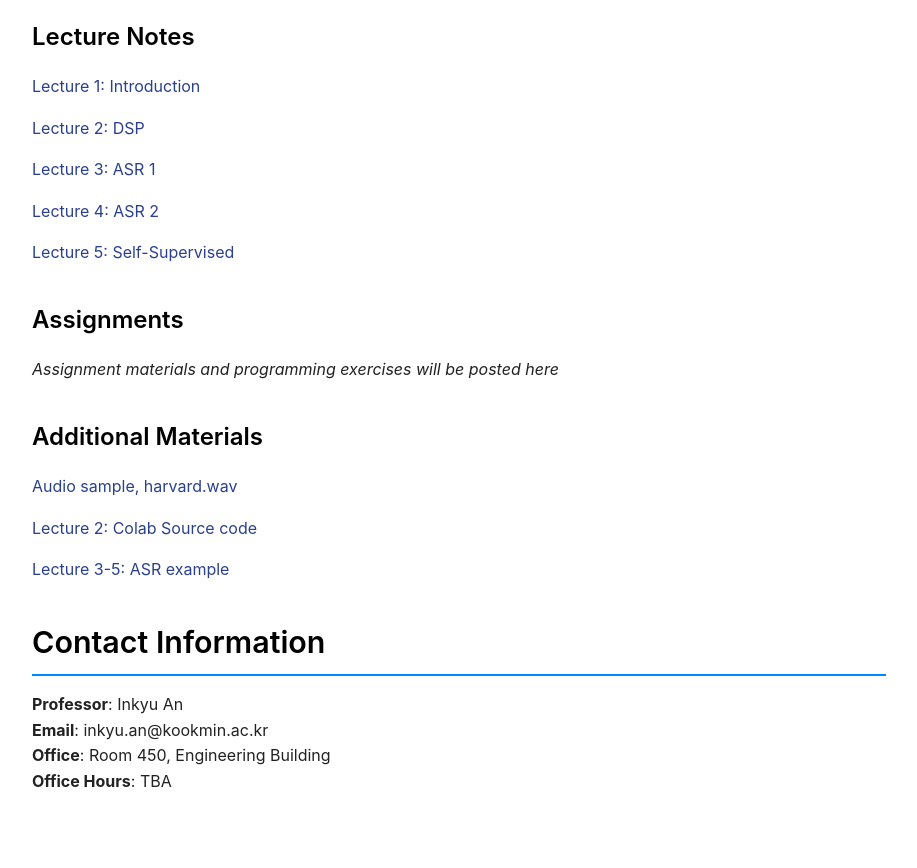
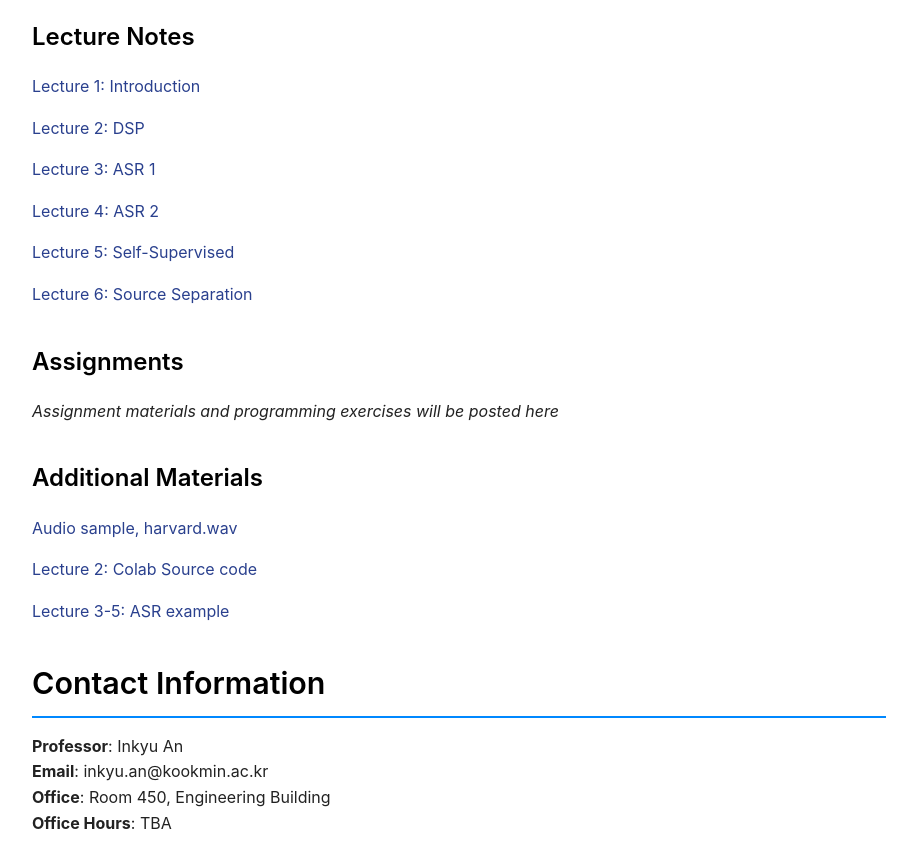
Before and after one commit to mairlab-KM/mairlab-KM.github.io, a Jekyll site: the page built from courses/speech-audio-recognition-2025fall.md, in a window 1280 px wide and 900 px high, scrolled down 2728 px. Shown: the top 868 px of the window, without its empty margins (181-1098 px from the left). Built offline with Jekyll 4.4.1, drawn with Linux system fonts in a browser that asks for light colours.

Commit message:
Update Lectrue 6

```diff
--- a/courses/speech-audio-recognition-2025fall.md
+++ b/courses/speech-audio-recognition-2025fall.md
@@ -106,6 +106,8 @@ By the end of this course, students will be able to:
 
 [Lecture 5: Self-Supervised](/assets/courses/speech-audio-recognition-2025fall/lectures/SpeechAudio_Lecture5.pdf)
 
+[Lecture 6: Source Separation](/assets/courses/speech-audio-recognition-2025fall/lectures/SpeechAudio_Lecture6.pdf)
+
 <!-- Example format - uncomment and modify as you add materials:
 - [Lecture 1: Introduction to Speech Recognition](/assets/courses/speech-audio-recognition-2025fall/lectures/lecture01-introduction.pdf)
 - [Lecture 2: Audio Signal Processing](/assets/courses/speech-audio-recognition-2025fall/lectures/lecture02-signal-processing.pdf)
```
Also changed, not shown: 1 other file.
